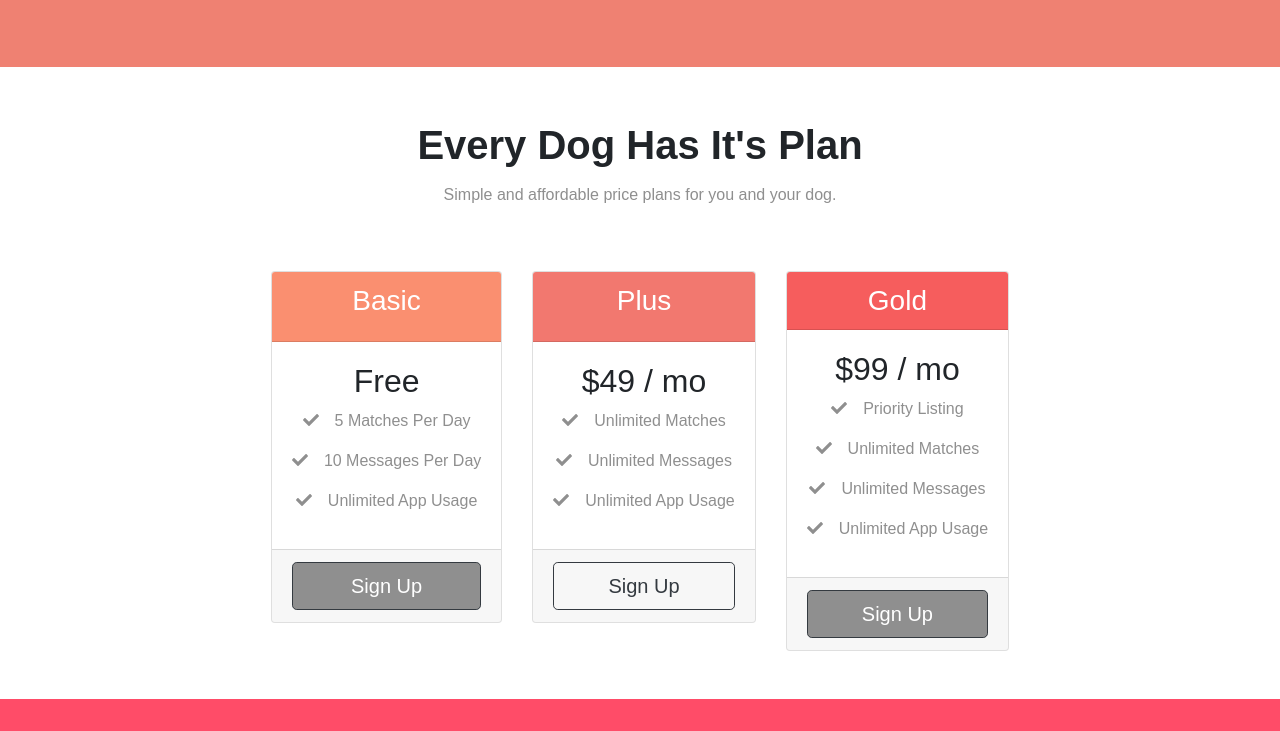
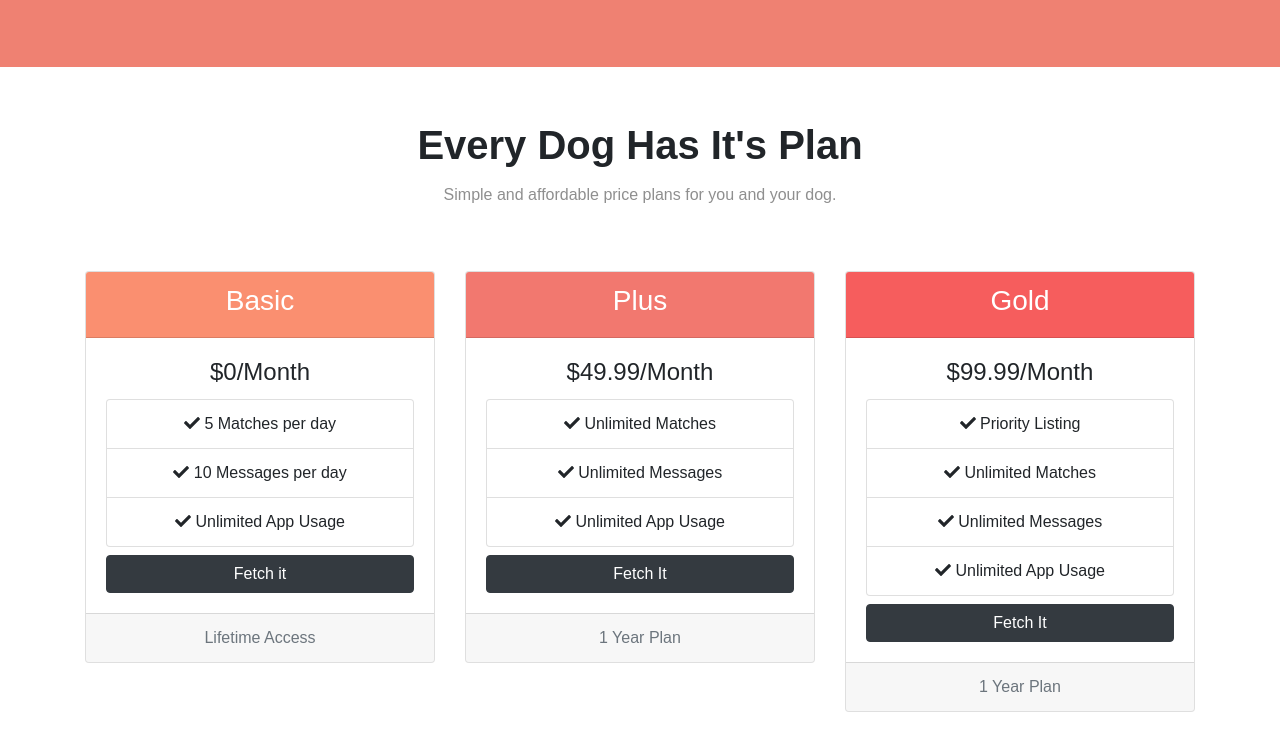
Before and after one commit to sparethme/lab_tindog, a plain HTML site: page index.html in a window 1280 px wide. Shown: the part 1629-2360 px from the top of the page. Drawn offline with nearby package versions, Linux system fonts and the light colour scheme; a web font is replaced by a local one.

Commit message:
card update

```diff
--- a/index.html
+++ b/index.html
@@ -175,91 +175,106 @@
     <img class="press-logo" src="img/mashable.png" alt="mashable-logo" />
   </section>
 
-  <!-- Pricing -->
+  <!-- Pricing Header -->
+  <section>
+    <div class="container pt-5">
+      <div class="row">
+        <div class="col-md-6 m-auto text-center">
+          <h2 class="section-heading">Every Dog Has It's Plan</h2>
+          <p>Simple and affordable price plans for you and your dog.</p>
+        </div>
+      </div>
+    </div>
+  </section>
 
-  <section class="white-section py-5" id="pricing">
-
-
-
-    <div class="container-fluid">
-      <h2 class="section-heading">Every Dog Has It's Plan</h2>
-      <p>Simple and affordable price plans for you and your dog.</p>
-      <div class="row justify-content-center">
-
-        <!-- Deck of cards -->
-
-
-        <!-- Price Card #1  -->
-        <!-- d-flex align-items stretch used to make each card the same height. Alternate is card-deck? -->
-        <div class="col-auto">
-          <div class="card mt-5">
-            <div class="card-header bg-header-1">
-              <!-- <img class="price-logo" src="find tinder img?" /> -->
-              <h3 class="card-title">Basic</h3>
+  <!-- pricing cards -->
+  <section id="services" class="py-5">
+    <div class="container">
+      <div class="row">
+        <div class="col-md-4 pb-5">
+          <div class="card text-center">
+            <div class="card-header bg-header-1 text-white">
+              <h3>Basic</h3>
             </div>
             <div class="card-body">
-              <h2 class="card-text">Free</h2>
-              <p><i class="fa fa-check mr-3"></i>5 Matches Per Day</p>
-              <p><i class="fa fa-check mr-3"></i>10 Messages Per Day</p>
-              <p><i class="fa fa-check mr-3"></i>Unlimited App Usage</p>
+              <h4 class="card-title">$0/Month</h4>
+              <!-- <p class="card-text">provide description</p> -->
+              <ul class="list-group">
+                <li class="list-group-item">
+                  <i class="fas fa-check"></i> 5 Matches per day
+                </li>
+                <li class="list-group-item">
+                  <i class="fas fa-check"></i> 10 Messages per day
+                </li>
+                <li class="list-group-item">
+                  <i class="fas fa-check"></i> Unlimited App Usage
+                </li>
+              </ul>
+              <a href="#" class="btn btn-dark btn-block mt-2">Fetch it</a>
             </div>
-            <div class="card-footer">
-              <button type="button" class="btn btn-lg btn-block btn-dark buttons">
-                Sign Up
-              </button>
-
+            <div class="card-footer text-muted">
+              Lifetime Access
             </div>
           </div>
         </div>
 
-        <!-- Price Card #2 -->
-        <div class="col-auto">
-          <div class="card mt-5">
-            <div class="card-header bg-header-2">
-              <!-- <img class="price-logo" src="find tinder img?" /> -->
-              <h3 class="card-title">Plus</h3>
+        <!-- Price card #2  -->
+        <div class="col-md-4 pb-5">
+          <div class="card text-center">
+            <div class="card-header bg-header-2 text-white">
+              <h3>Plus</h3>
             </div>
             <div class="card-body">
-              <h2 class="card-text">$49 / mo</h2>
-              <p><i class="fa fa-check mr-3"></i>Unlimited Matches</p>
-              <p><i class="fa fa-check mr-3"></i>Unlimited Messages</p>
-              <p><i class="fa fa-check mr-3"></i>Unlimited App Usage</p>
+              <h4 class="card-title">$49.99/Month</h4>
+              <!-- <p class="card-text"></p> -->
+              <ul class="list-group">
+                <li class="list-group-item">
+                  <i class="fas fa-check"></i> Unlimited Matches
+                </li>
+                <li class="list-group-item">
+                  <i class="fas fa-check"></i> Unlimited Messages
+                </li>
+                <li class="list-group-item">
+                  <i class="fas fa-check"></i> Unlimited App Usage
+                </li>
+              </ul>
+              <a href="#" class="btn btn-dark btn-block mt-2">Fetch It</a>
             </div>
-            <div class="card-footer">
-              <button type="button" class="btn btn-lg btn-block btn-outline-dark">
-                Sign Up
-              </button>
-
+            <div class="card-footer text-muted">
+              1 Year Plan
             </div>
           </div>
         </div>
-
-        <!-- Price Card #3 -->
-        <div class="col-auto">
-          <div class="card mt-5">
-            <div class="card-header bg-header-3">
-              <!-- <img class="price-logo" src="find tinder image?"/> -->
-              <h3 class="card-text">Gold</h3>
+        <div class="col-md-4">
+          <div class="card text-center">
+            <div class="card-header bg-header-3 text-white">
+              <h3>Gold</h3>
             </div>
             <div class="card-body">
-              <h2 class="card-text">$99 / mo</h2>
-              <p><i class="fa fa-check mr-3"></i>Priority Listing</p>
-              <p><i class="fa fa-check mr-3"></i>Unlimited Matches</p>
-              <p><i class="fa fa-check mr-3"></i>Unlimited Messages</p>
-              <p><i class="fa fa-check mr-3"></i>Unlimited App Usage</p>
+              <h4 class="card-title">$99.99/Month</h4>
+              <!-- <p class="card-text">description of plan</p> -->
+              <ul class="list-group">
+                <li class="list-group-item">
+                  <i class="fas fa-check"></i> Priority Listing
+                </li>
+                <li class="list-group-item">
+                  <i class="fas fa-check"></i> Unlimited Matches
+                </li>
+                <li class="list-group-item">
+                  <i class="fas fa-check"></i> Unlimited Messages
+                </li>
+                <li class="list-group-item">
+                  <i class="fas fa-check"></i> Unlimited App Usage
+                </li>
+              </ul>
+              <a href="#" class="btn btn-dark btn-block mt-2">Fetch It</a>
             </div>
-            <div class="card-footer">
-              <button type="button" class="btn btn-lg btn-block btn-dark buttons">
-                Sign Up
-              </button>
-
+            <div class="card-footer text-muted">
+              1 Year Plan
             </div>
           </div>
-
         </div>
       </div>
-
-    </div>
     </div>
   </section>
 
```
